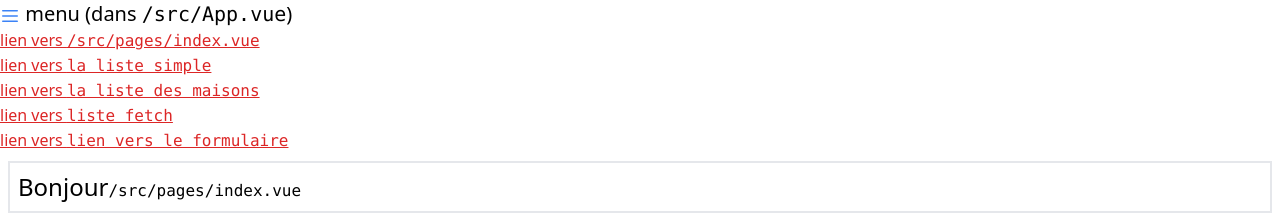
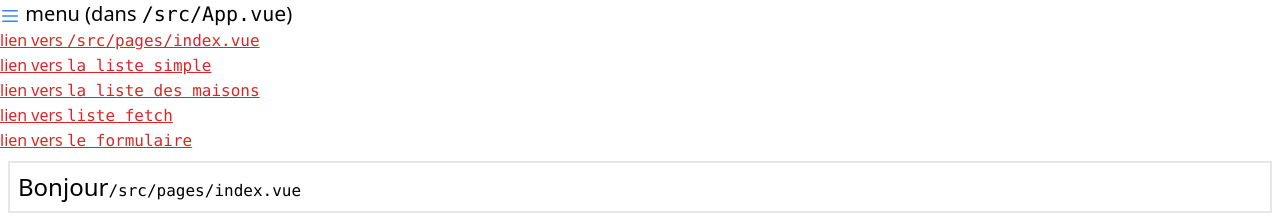
Before and after one commit to FabioGafforelli/vue3_tp01, a Vue app: page / in a window 1280 px wide. Shown: the top 221 px of the page. Built offline with nearby package versions, Linux system fonts and the light colour scheme; what @formkit/vue would draw is missing.

Commit message:
création fichier env

```diff
--- a/package.json
+++ b/package.json
@@ -12,6 +12,7 @@
   "dependencies": {
     "@formkit/vue": "^1.0.0-beta.10",
     "@heroicons/vue": "^2.0.8",
+    "@supabase/supabase-js": "^1.35.7",
     "vue": "^3.2.37",
     "vue-router": "^4.1.3"
   },
--- a/src/App.vue
+++ b/src/App.vue
@@ -32,7 +32,7 @@
       <li>
         <router-link class="text-red-600 underline" to="/edit/new">
           lien vers
-          <code class="font-mono">lien vers le formulaire</code>
+          <code class="font-mono">le formulaire</code>
         </router-link>
       </li>
     </ul>
```
Also changed, not shown: 2 other files (tests, documents, lock files or other folders).
